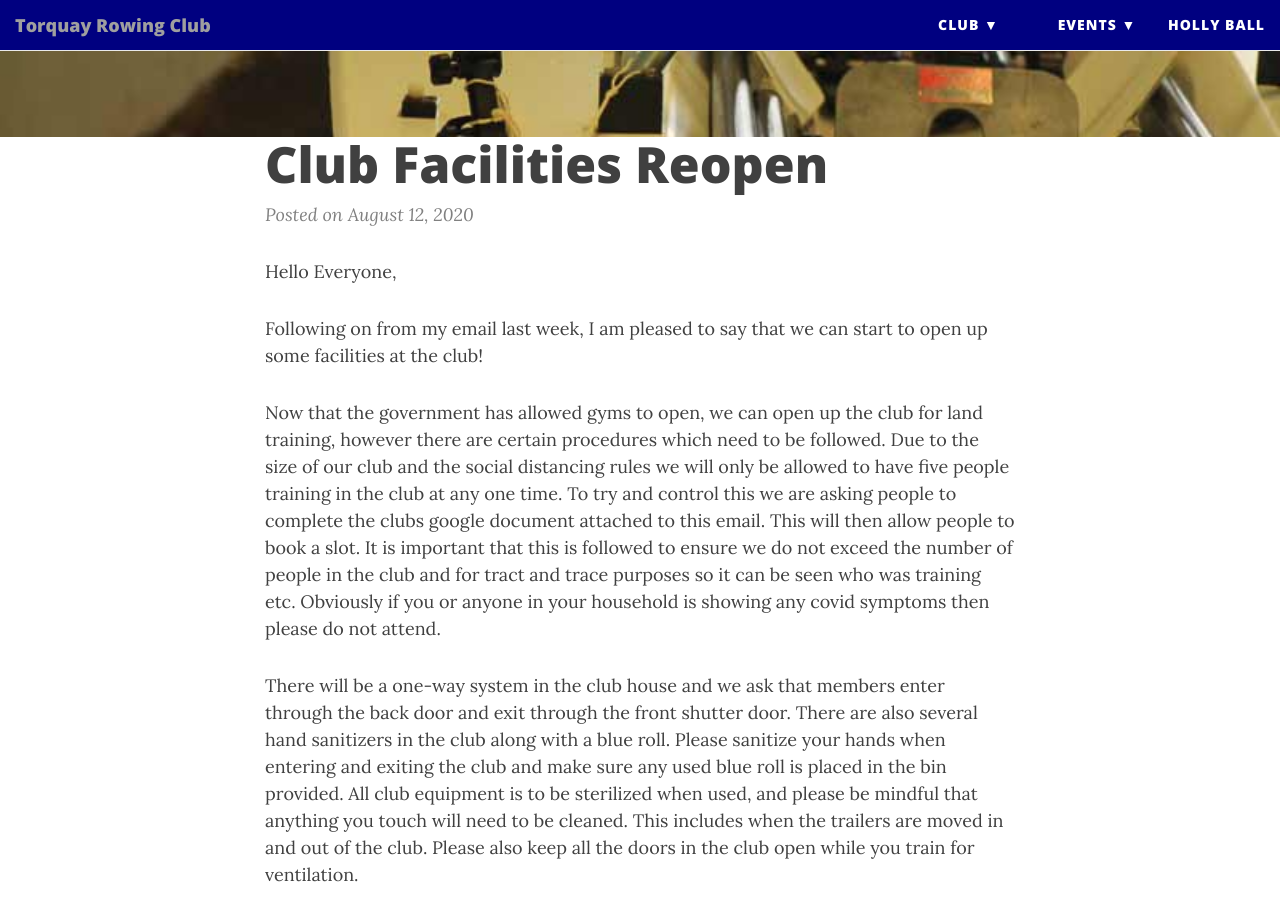
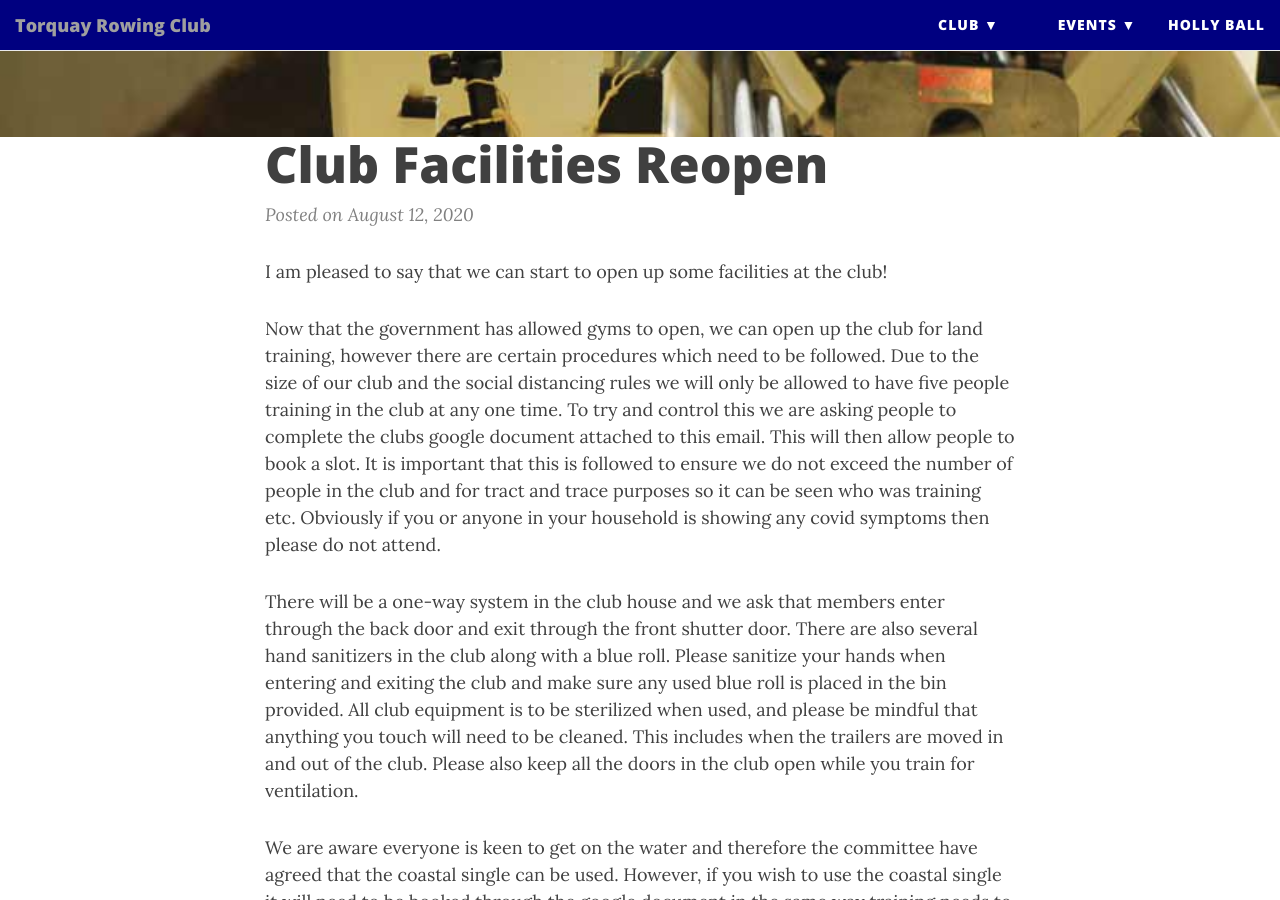
Before and after one commit to torquayrowingclub/torquayrowingclub.github.io, a Jekyll site: the page built from _posts/2020-08-12-club-facilities.md, in a window 1280 px wide and 900 px high, scrolled down 538 px. Built offline with Jekyll 4.4.1, drawn with Linux system fonts in a browser that asks for light colours; nearby versions of some CDN libraries.

Commit message:
post update

```diff
--- a/_posts/2020-08-12-club-facilities.md
+++ b/_posts/2020-08-12-club-facilities.md
@@ -6,36 +6,25 @@ tags: [COVID19]
 ---
 
 
-Hello Everyone,
-
-
-
-Following on from my email last week, I am pleased to say that we can start to open up some facilities at the club!
-
+I am pleased to say that we can start to open up some facilities at the club!
 
 
 Now that the government has allowed gyms to open, we can open up the club for land training, however there are certain procedures which need to be followed. Due to the size of our club and the social distancing rules we will only be allowed to have five people training in the club at any one time. To try and control this we are asking people to complete the clubs google document attached to this email. This will then allow people to book a slot. It is important that this is followed to ensure we do not exceed the number of people in the club and for tract and trace purposes so it can be seen who was training etc. Obviously if you or anyone in your household is showing any covid symptoms then please do not attend.
 
 
-
 There will be a one-way system in the club house and we ask that members enter through the back door and exit through the front shutter door. There are also several hand sanitizers in the club along with a blue roll. Please sanitize your hands when entering and exiting the club and make sure any used blue roll is placed in the bin provided. All club equipment is to be sterilized when used, and please be mindful that anything you touch will need to be cleaned. This includes when the trailers are moved in and out of the club. Please also keep all the doors in the club open while you train for ventilation.
-
 
 
 We are aware everyone is keen to get on the water and therefore the committee have agreed that the coastal single can be used. However, if you wish to use the coastal single it will need to be booked through the google document in the same way training needs to be booked. The single can only go afloat if someone is in the club and they will be required to take a VHF radio with them, the members which are remaining in the club will also have the radio on so there is a means of contact. However, obviously in the case of an emergency the coastguard can be contacted on channel 16 and the Harbour Master on channel 14. The club's rib can go afloat as a coaching launch, as only the driver is able to be in the rib and therefore this cannot be used as a rescue boat as this would require more people on board which is not allowed. If you require someone to take the rib as a coaching launch please arrange this prior to your outing with a coach.
 
 
-
 I know everyone is keen to get back and some of the rules might not be ideal for everyone but if they are not adhered to then the club will be closed again. Please remember that no fine boats can currently go on the water and that only the coastal single is allowed at the moment when booked. The guidelines are constantly changing and as a committee we are doing our best to hold meeting to discuss how the guideline can be implemented in our club in the safest and most fair way. News on the clubs next steps will be issued shortly which we hope to be able to include the use of more boats being available.
-
 
 
 Thank you for all your patient, and as always if you have any questions please do not hesitate to contact me.
 
 
-
 Thanks
-
 
 
 Charlotte
```
